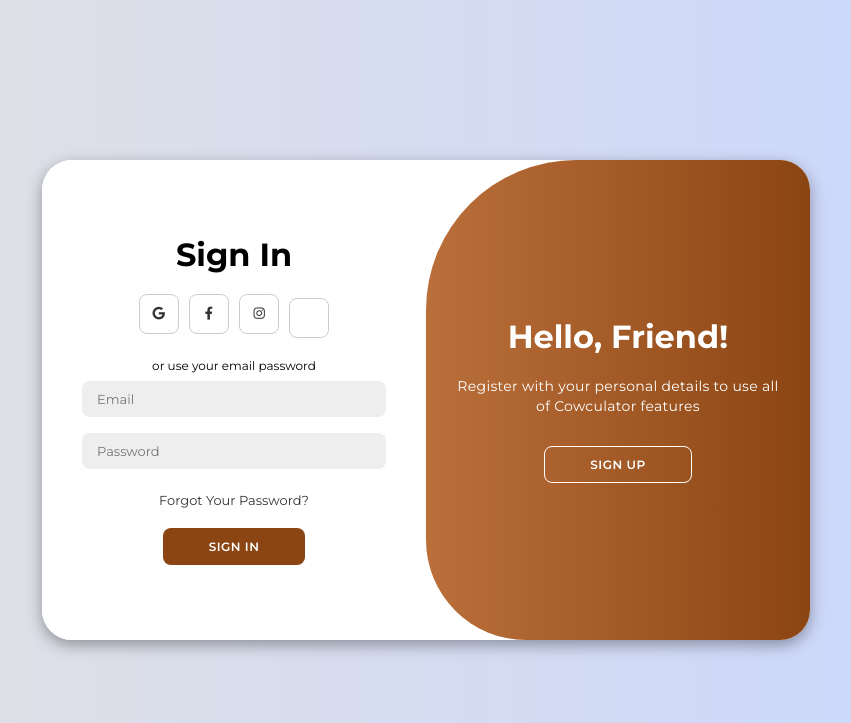
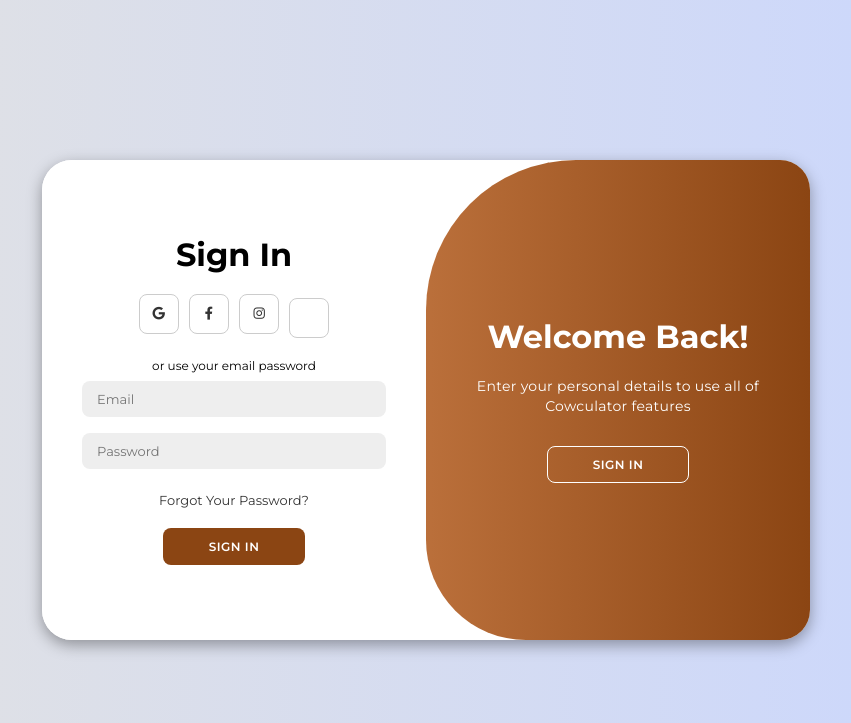
Before and after one commit to JBertrandP/Cowculator, a Flask app: page /signup in a window 1280 px wide. Shown: the top 723 px of the page, without its empty margins (214-1065 px from the left). Run offline with Flask 3, Linux system fonts and the light colour scheme.

Commit message:
Sign up toggle done!

```diff
--- a/Cowculator/frontend/static/js/scriptLoginSignUp.js
+++ b/Cowculator/frontend/static/js/scriptLoginSignUp.js
@@ -1,11 +1,11 @@
 const container = document.getElementById('container');
+const loginBtn = document.getElementById('login');
 const registerBtn = document.getElementById('register');
-const loginBtn = document.getElementById('login');
+
+loginBtn.addEventListener('click', () => {
+    container.classList.remove("active");
+});
 
 registerBtn.addEventListener('click', () => {
     container.classList.add("active");
 });
-
-loginBtn.addEventListener('click', () => {
-    container.classList.remove("active");
-});
--- a/Cowculator/frontend/templates/LoginSignUp.html
+++ b/Cowculator/frontend/templates/LoginSignUp.html
@@ -46,21 +46,21 @@
         </div>
         <div class="toggle-container">
             <div class="toggle">
-                <div class="toggle-panel toggle-left">
+                <div class="toggle-panel toggle-right">
                     <h1>Welcome Back!</h1>
                     <p>Enter your personal details to use all of Cowculator features</p>
-                    <button class="hidden" id="login">Sign In</button>
+                    <button class="hidden" id="register">Sign In</button>
                 </div>
-                <div class="toggle-panel toggle-right">
+                <div class="toggle-panel toggle-left">
                     <h1>Hello, Friend!</h1>
                     <p>Register with your personal details to use all of Cowculator features</p>
-                    <button class="hidden" id="register">Sign Up</button>
+                    <button class="hidden" id="login">Sign Up</button>
                 </div>
             </div>
         </div>
     </div>
 
-    <script src="frontend/static/js/scriptLoginSignUp.js"></script>
+    <script src="{{ url_for('static', filename = 'js/scriptLoginSignUp.js')}}"></script>
 </body>
 
 </html>
--- a/Cowculator/frontend/templates/mainpage.html
+++ b/Cowculator/frontend/templates/mainpage.html
@@ -22,6 +22,7 @@
                         <li><a href="#">Home</a></li>
                         <li><a href="#">Services</a></li>
                         <li><a href="#">Features</a></li>
+                        <b></b><b></b><b></b><b></b>
                         <li><a href="#">Contact Us</a></li>
                         <li><a href="/signup" >Sign Up</a></li>
                     </ul>
```
